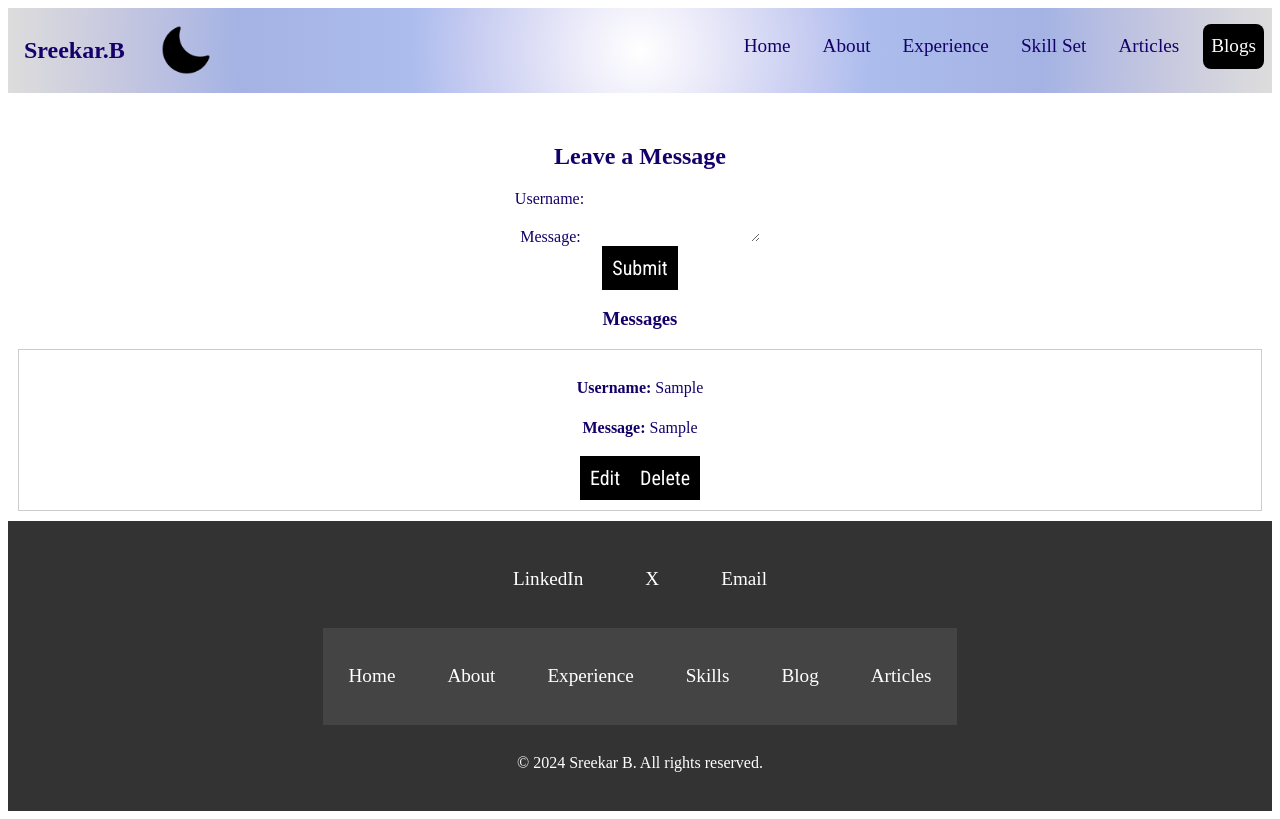
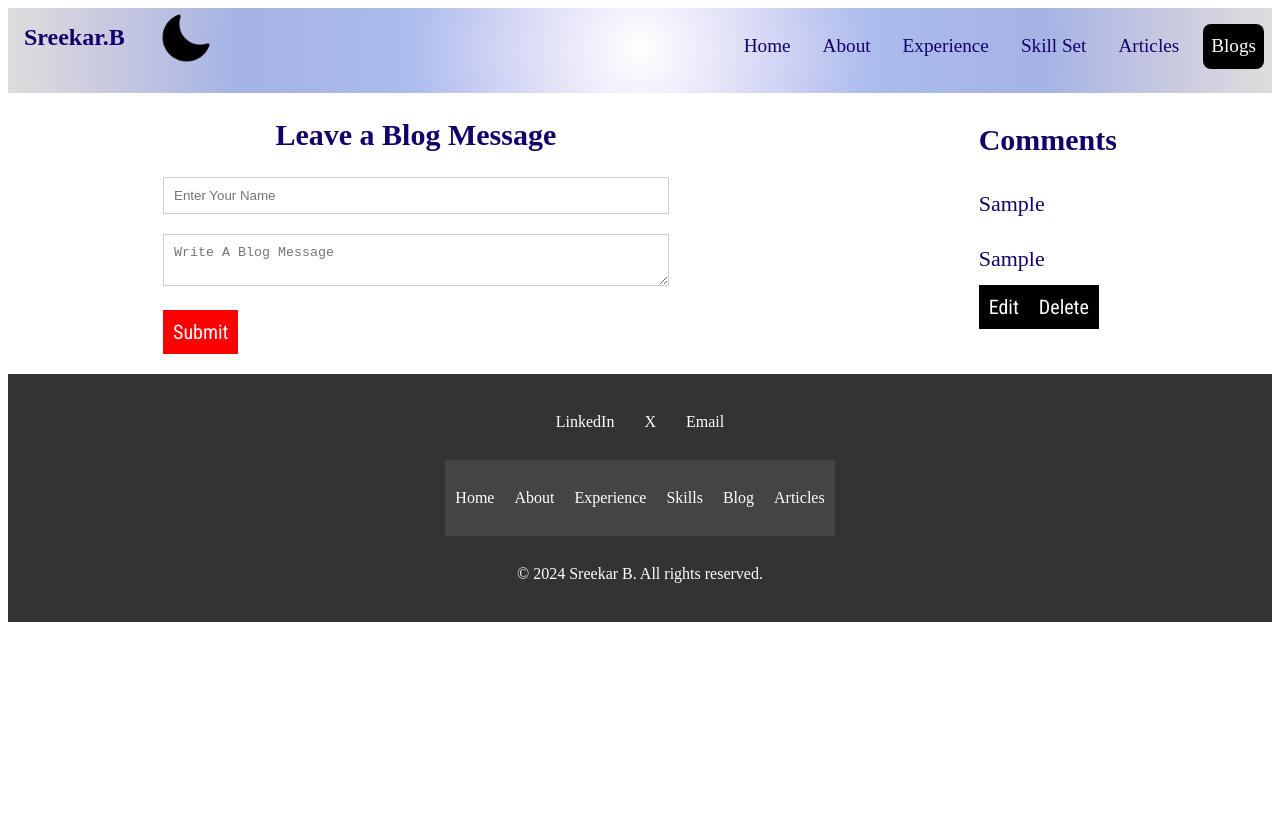
Before and after one commit to Chandu182/NewPortfolio, a React (Vite) app: page /Blog in a window 1280 px wide. Both pictures are taken after typing "Sample", "Sample" into the empty fields and a click on the button "Submit". Built offline with nearby package versions, Linux system fonts and the light colour scheme; a web font is replaced by a local one.

Commit message:
Added _redirects file to fix page refresh issue

```diff
--- a/src/App.jsx
+++ b/src/App.jsx
@@ -4,6 +4,7 @@ import { useState } from 'react';
 import { Route, Routes, useLocation } from 'react-router-dom';
 import { About, Article, Blog, Experience, Home, SkillSet } from './components/pages';
 import Footer from './components/Footer';
+
 
 function App() {
   const [theme, setTheme] = useState('light');
@@ -17,9 +18,9 @@ function App() {
       {showNavbar && <Navbar theme={theme} setTheme={setTheme} />}
       <Routes>
         <Route path="/" element={<Home theme={theme} />} />
-        <Route path="/About" element={<About theme={theme} />} />
-        <Route path="/Article" element={<Article theme={theme} />} />
-        <Route path="/Blog" element={<Blog theme={theme} />} />
+        <Route path="/About" element={<About/>} />
+        <Route path="/Article" element={<Article/>} />
+        <Route path="/Blog" element={<Blog />} />
         <Route path="/Experience" element={<Experience theme={theme} setTheme={setTheme} />} />
         <Route path="/SkillSet" element={<SkillSet theme={theme} setTheme={setTheme} />} />
       </Routes>
--- a/src/components/Navbar.css
+++ b/src/components/Navbar.css
@@ -1,19 +1,19 @@
 @import url('https://fonts.googleapis.com/css2?family=Kelly+Slab&family=Roboto+Condensed:ital,wght@0,100..900;1,100..900&display=swap');
 .active{
     background-color: #000000;
-    color: white;
+    color: white!important;
 }
 .navbar{
     display: flex;
     justify-content: space-between;
-    align-items: center;
+    align-items: flex-start;
     background-image: radial-gradient(circle, #ffffff, #eeedfa, #dadcf5, #c5cbf1, #acbced, #a9b9ea, #a7b6e7, #a4b3e4, #b6bde2, #c5c7e0, #d2d2de, #dddddd);
     position: sticky;
     font-family: 'Kelly Slab';
     top: 0;
     z-index: 1;
 }
-.dark nav{
+.dark .navbar{
     background: linear-gradient(43deg, #161618 0%, #504b50 50%, #0f0f0e 100%);
 }
 .titleandtoggler{
@@ -22,23 +22,23 @@
     justify-content: space-between;
     gap: 20px;
 }
-nav .title{
+.navbar .title{
     font-size: 1.5rem;
     margin: 1rem;
     font-weight: bold;
     text-decoration: none;
     color: #15006A;
 }
-.dark nav .title{
+.dark .navbar .title{
     color: white;
 }
-nav ul{
+.navbar ul{
     display: flex;
 }
-nav ul li{
+.navbar ul li{
     list-style: none;
 }
-nav ul li a{
+.navbar ul li a{
     display: block;
     text-decoration: none;
     font-size: 1.2rem;
@@ -50,11 +50,11 @@ nav ul li a{
 .dark nav ul li a{
     color: rgb(255, 255, 255);
 }
-nav ul li a:not(.active):hover{
+.navbar ul li a:not(.active):hover{
     background-color: #001c77;
     color: white;
 }
- nav .hamburger{
+ .navbar .hamburger{
     display: none;
     position: absolute;
     top: .75rem;
@@ -86,42 +86,42 @@ nav ul li a:not(.active):hover{
     background-color: rgb(255, 255, 255);
 }
 @media screen and (max-width:768px){
-    nav .hamburger{
+    .navbar .hamburger{
         display: flex;
     }
-    nav{
+    .navbar{
         flex-direction: column;
         align-items: start;
         width: 100%;
     }
-    nav ul{
+.navbar ul{
         display: none;
         flex-direction: column;
         width: 90%;
         margin-bottom: .25rem;
     }
-    nav ul.open{
+    .navbar ul.open{
         display: flex;
     }
-    nav ul li{
+    .navbar ul li{
         width: 100%;
         text-align: center;
     }
-    nav ul li a{
+    .navbar ul li a{
         margin: 0.2rem .5rem;
     }
-    nav .hamburger.close span{
+    .navbar .hamburger.close span{
         background-color: red;
     }
-    nav .hamburger.close span:nth-child(1) {
+    .navbar .hamburger.close span:nth-child(1) {
         transform: rotate(45deg) translate(0.75rem, 0.75rem);
       }
 
-      nav .hamburger.close span:nth-child(2) {
+      .navbar .hamburger.close span:nth-child(2) {
         opacity: 0; /* Hide the middle bar */
       }
 
-      nav .hamburger.close span:nth-child(3) {
+      .navbar .hamburger.close span:nth-child(3) {
         transform: rotate(-45deg) translate(0.35rem, -0.45rem);
       }
 }
--- a/src/components/pages/Article.css
+++ b/src/components/pages/Article.css
@@ -98,15 +98,18 @@ button{
     font-size: 20px;
     background: wheat;
 }
-.dark input,.drak textarea{
+.dark .usernameID,.dark .Comment{
     background: rgba(245, 222, 179, 0.911);
     color: white;
     outline: none;
     border: 2px solid wheat;
 
 }
-input,textarea{
-    background-color: rgba(255, 255, 255, 0.568);
+ .usernameID, .Comment{
+    background: rgba(255, 255, 255, 0.568);
+    width: 100%;
+    margin-bottom: 10px;
+    padding: 20px;
     outline: none;
     border: white;
 }
--- a/src/components/pages/Article.jsx
+++ b/src/components/pages/Article.jsx
@@ -8,7 +8,7 @@ const articlesData = [
     id: 1,
     title: "Power Platform in IT Marketing",
     author: "Sreekar",
-    date: "October 4, 2024",
+    date: "2007-present",
     content: (
       <>
         <p>
@@ -80,7 +80,7 @@ const articlesData = [
     id: 2,
     title: "Microsoft Office",
     author: "Sreekar",
-    date: "October 4, 2024",
+    date: "2007-Present",
     content: (
       <>
         <p >
@@ -263,7 +263,7 @@ choice for businesses and individuals alike.
  {
     id: 3,
     title: "ASP.NET with C#: Overview",
-    author: "Unknown",
+    author: "Sreekar",
     date: "July 13, 2024",
     content: (
       <>
@@ -374,8 +374,8 @@ choice for businesses and individuals alike.
   },
   {
     id: 4,
-    title: "IT Software Services & Hardware with Operating System Installation and Online Problem Solutions",
-    author: "Unknown",
+    title: "Software Services & Hardware Installation ",
+    author: "Sreekar",
     date: "October 19, 2024",
     content: (
       <>
@@ -578,18 +578,18 @@ const Article = () => {
           <form onSubmit={handleCommentSubmit}>
             <input
               type="email"
-              style={{ width: '100%', padding: '10px', marginBottom: '10px' }}
+             className='usernameID'
               value={userId}
               onChange={(e) => setUserId(e.target.value)}
               placeholder="Enter your email ID"
               required
             />
             <textarea
-              style={{ width: '100%', padding: '10px', marginBottom: '10px' }}
               rows="4"
               value={newComment}
               onChange={(e) => setNewComment(e.target.value)}
               placeholder="Write your comment here..."
+              className='Comment'
               required
             />
             <button type="submit">Submit Comment</button>
--- a/src/components/pages/Blog.jsx
+++ b/src/components/pages/Blog.jsx
@@ -1,4 +1,5 @@
 import { useState,useEffect } from 'react';
+import './Blogs.css'
 const Blog = () => {
   const [username, setUsername] = useState('');
   const [message, setMessage] = useState('');
@@ -45,39 +46,42 @@ const Blog = () => {
   };
 
   return (
-    <div style={{ textAlign: 'center', marginTop: '50px' }}>
-      <h2>Leave a Message</h2>
-
+    <div className='Blogcontainer'>
+      <div className="blog_1">
+      <h2 className='leave'>Leave a Blog Message</h2>
       <form onSubmit={handleSubmit}>
-        <div>
-          <label>Username:</label>
+        <div className='Username'>
           <input
             type="text"
             value={username}
+            className='Uname'
             onChange={(e) => setUsername(e.target.value)}
+            placeholder='Enter Your Name'
             required
           />
         </div>
-        <div>
-          <label>Message:</label>
+        <div className='blogarea'>
           <textarea
             value={message}
+            className='blogtextarea'
             onChange={(e) => setMessage(e.target.value)}
+            placeholder='Write A Blog Message'
             required
           />
         </div>
-        <button type="submit">Submit</button>
+        <button className='Submit' type="submit">Submit</button>
       </form>
-
-      <h3>Messages</h3>
+      </div>
+      <div className="blog-2">
+      <h3 id='Commenttitle'>Comments</h3>
       {users.length > 0 ? (
         users.map((user, index) => (
-          <div key={index} style={{ border: '1px solid #ccc', padding: '10px', margin: '10px' }}>
-            <p>
-              <strong>Username:</strong> {user.username}
+          <div key={index} className='blog_2_content'>
+            <p className='username'>
+               {user.username}
             </p>
-            <p>
-              <strong>Message:</strong> {user.message}
+            <p className='usermessage'>
+               {user.message}
             </p>
             <button onClick={() => handleEdit(index)}>Edit</button>
             <button onClick={() => handleDelete(index)}>Delete</button>
@@ -86,6 +90,7 @@ const Blog = () => {
       ) : (
         <p>No messages yet.</p>
       )}
+      </div>
     </div>
   );
 }
--- /dev/null
+++ b/src/components/pages/Blogs.css
@@ -0,0 +1,45 @@
+.Blogcontainer{
+    width: 100%;
+    text-align: left;
+    display: flex;
+    justify-content: space-around;
+}
+.blog_1{
+    width: 40%;
+}
+.blog_2{
+    width: 60%;
+}
+
+.leave,#Commenttitle{
+    font-size: 30px;
+    text-align: center;
+}
+.Uname,.blogtextarea{
+    width: 100%;
+    border: 1px solid rgba(0, 0, 0, 0.192);
+    outline: none;
+    background: rgba(255, 255, 255, 0.164);
+    padding: 10px;
+    margin-bottom: 20px;
+}
+.Submit{
+    margin-bottom: 20px;
+    background: red;
+}
+.blog_2_content{
+    width: 100%;
+    margin-bottom: 20px;
+}
+.username,.usermessage{
+    width: 100%;
+    margin-bottom: 10px;
+    font-size: 22px;
+}
+@media screen and (max-width:756px) {
+    .Blogcontainer{
+        flex-direction: column;
+        justify-content: center;
+        align-items: center;
+    }
+}
--- a/src/components/pages/Home.jsx
+++ b/src/components/pages/Home.jsx
@@ -12,7 +12,7 @@ const Home = () => {
     <div className='HomeContainer'>
       <h1 className='homeHeading'>Welcome to My Portfolio</h1>
       <p className='homeIntro'>
-        I’m a Technical Trainer with over 9 years of experience in the software industry. I specialize in delivering
+        I’m a Trainer with over 9 years of experience in the software industry. I specialize in delivering
         high-quality training programs, guiding teams through complex projects, and ensuring upskilling in cutting-edge
         technologies. My expertise spans across software development, training solutions, and hands-on mentorship for
         both corporate and academic sectors.
--- a/src/components/pages/SkillSet.css
+++ b/src/components/pages/SkillSet.css
@@ -19,7 +19,14 @@
   gap: 20px;
   transition: all 0.3s ease;
 }
-
+.skill-detail-logo{
+  mix-blend-mode: multiply;
+  filter: contrast(3);
+}
+.dark .skill-detail-logo{
+  mix-blend-mode: screen;
+  filter: contrast(3);
+}
 .skill-item {
   text-align: center;
   padding: 15px;
```
Also changed, not shown: src/components/pages/About.jsx (+7 -7 lines), src/components/pages/SkillSet.jsx (+11 -3 lines), src/components/pages/Assets/installationdark.png (added), src/components/pages/Assets/installationlight.png (added).
